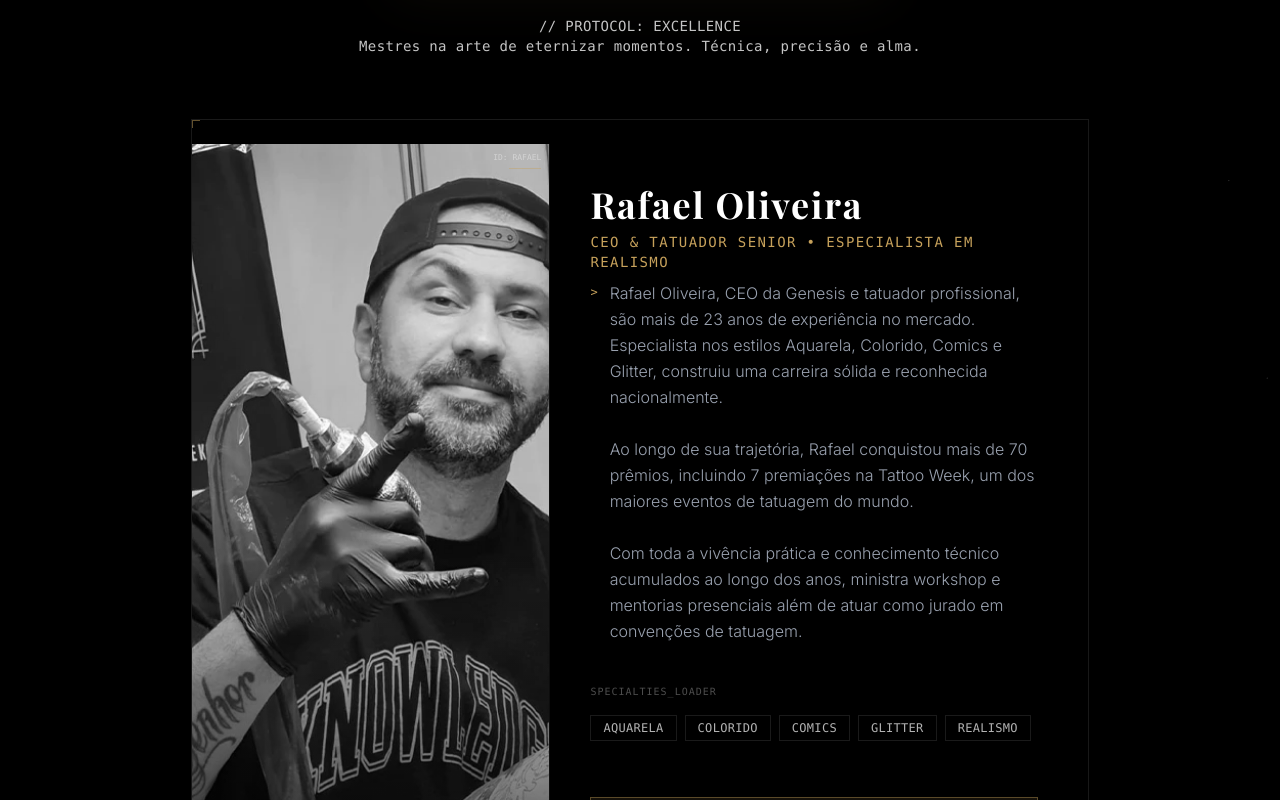
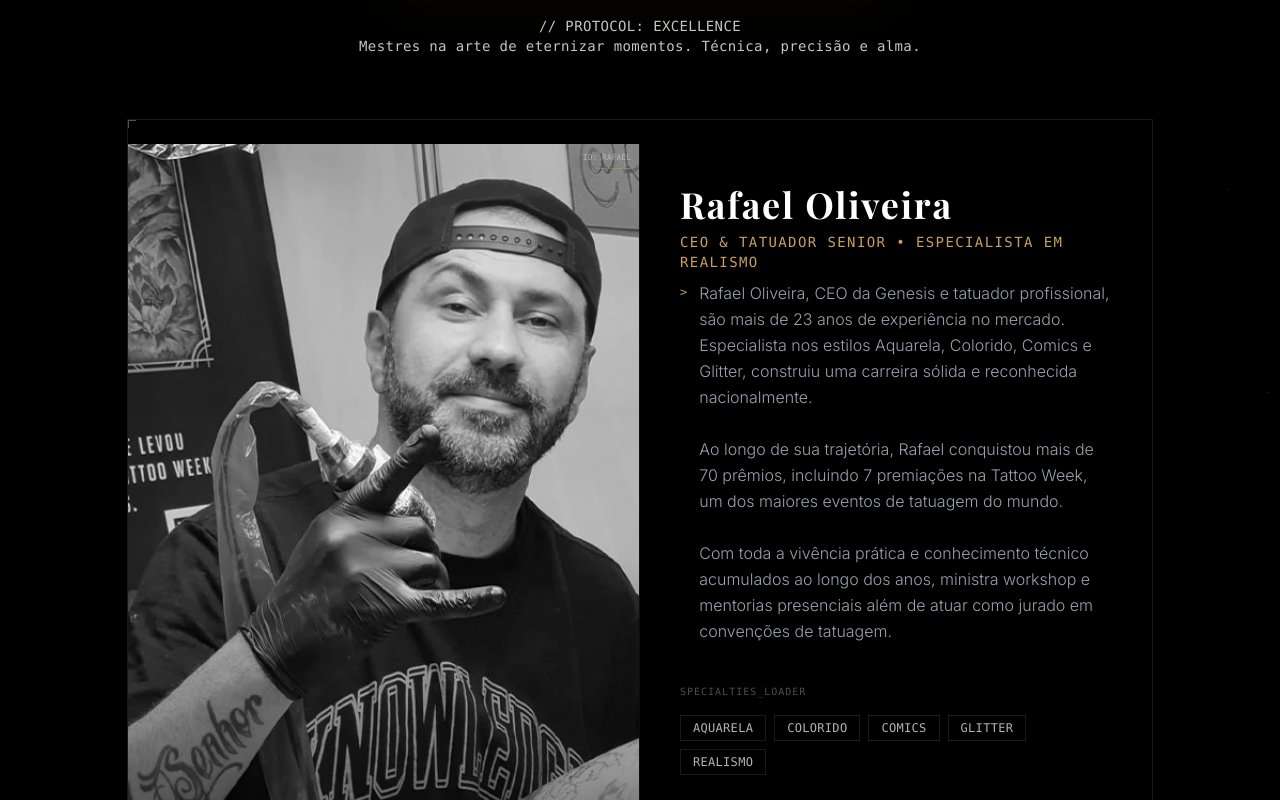
Before and after one commit to igormart21/genesi-tattoo-website, a Next.js app: page / in a window 1280 px wide. Shown: the part 4100-4900 px from the top of the page. Built offline with nearby package versions, Linux system fonts and the light colour scheme; a web font is replaced by a local one.

Commit message:
style: widen team section card and image

```diff
--- a/components/sections/team.tsx
+++ b/components/sections/team.tsx
@@ -58,7 +58,7 @@ export function Team() {
 
                 <div className="flex justify-center">
                     {team.map((member) => (
-                        <div key={member.id} className="group relative w-full max-w-4xl">
+                        <div key={member.id} className="group relative w-full max-w-5xl">
                             {/* Card Border / Technical Frame */}
                             <div className="absolute -inset-px border border-white/10 z-0"></div>
                             <div className="absolute top-0 left-0 w-2 h-2 border-t border-l border-primary/50 transition-all duration-300 group-hover:w-full group-hover:h-full group-hover:border-primary/20 pointer-events-none"></div>
@@ -66,7 +66,7 @@ export function Team() {
                             <Card className="relative bg-transparent border-0 overflow-hidden h-full rounded-none">
                                 <CardContent className="p-0 flex flex-col md:flex-row h-full">
                                     {/* Image Section - Left on desktop */}
-                                    <div className="relative aspect-[3/4] md:aspect-[3/4] md:w-2/5 overflow-hidden border-b md:border-b-0 md:border-r border-white/5">
+                                    <div className="relative aspect-[3/4] md:aspect-auto md:w-1/2 overflow-hidden border-b md:border-b-0 md:border-r border-white/5">
                                         <Image
                                             src={member.image}
                                             alt={member.name}
@@ -88,7 +88,7 @@ export function Team() {
                                     </div>
 
                                     {/* Text Section - Right on desktop */}
-                                    <div className="p-6 md:p-10 flex flex-col flex-grow space-y-6 bg-black/50 backdrop-blur-sm md:w-3/5 justify-center">
+                                    <div className="p-6 md:p-10 flex flex-col flex-grow space-y-6 bg-black/50 backdrop-blur-sm md:w-1/2 justify-center">
                                         <div className="hidden md:block mb-2">
                                             <h3 className="text-3xl lg:text-4xl font-serif font-bold text-white mb-2 tracking-wider">{member.name}</h3>
                                             <p className="text-primary font-mono text-sm tracking-widest uppercase">{member.role}</p>
```
